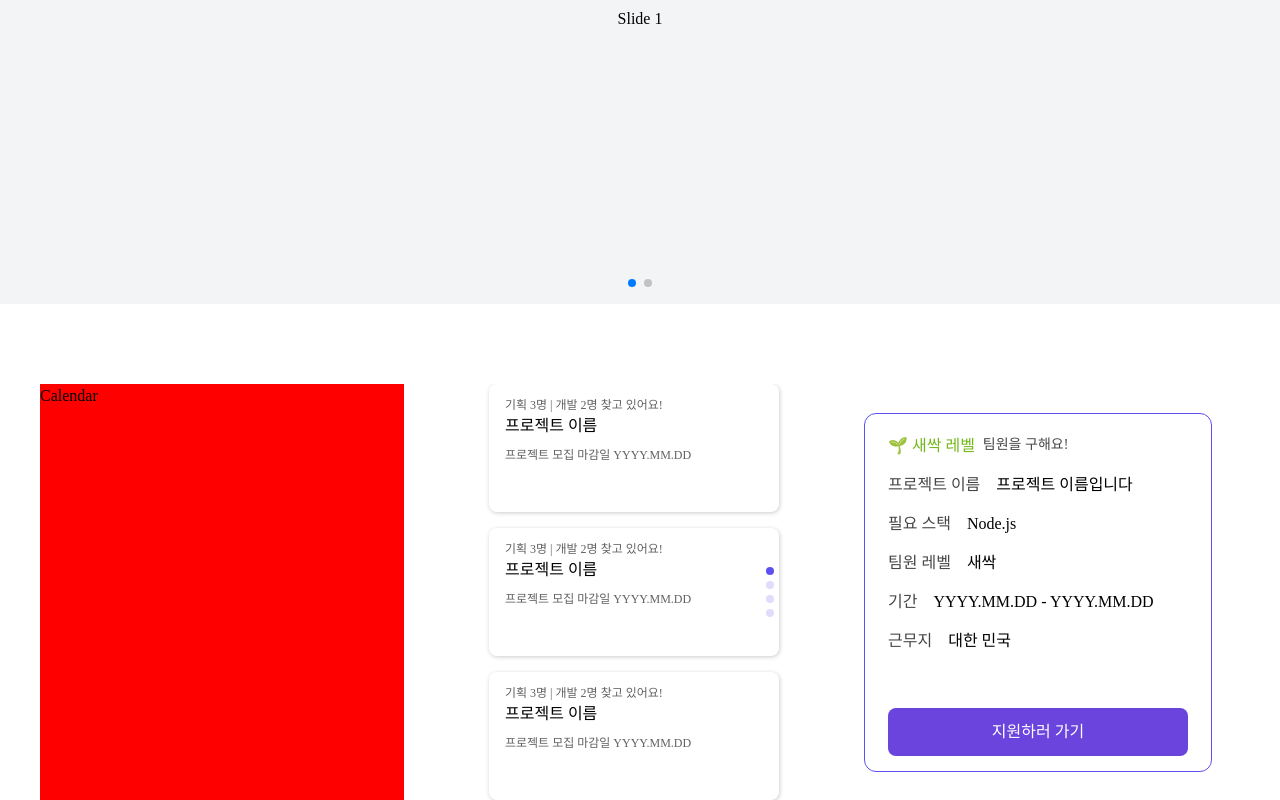
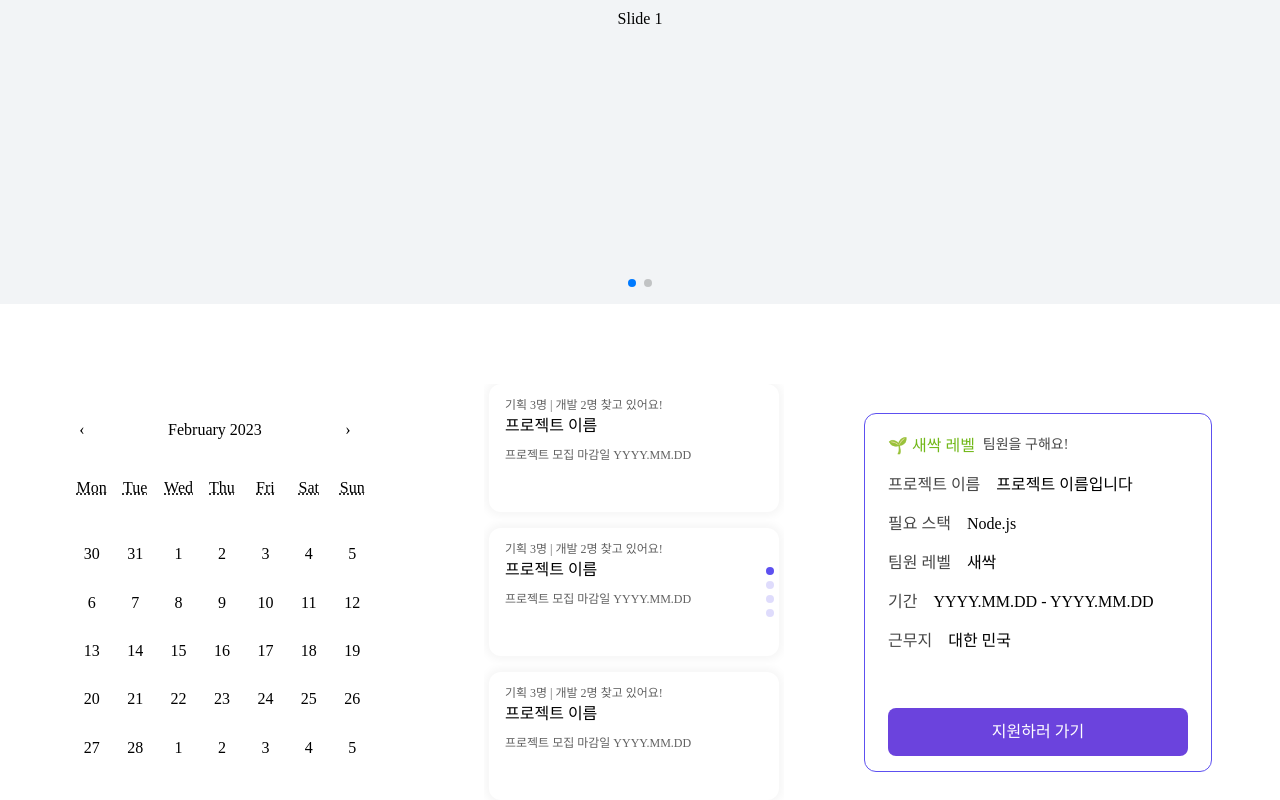
Before and after one commit to Team-Detto/Detto, a React (Create React App) app: page / in a window 1280 px wide. Shown: the part 266-1066 px from the top of the page. Built offline with nearby package versions, Linux system fonts and the light colour scheme.

Commit message:
feat : 캘린더 디자인 구현 / react-calendar type 설치

```diff
--- a/package.json
+++ b/package.json
@@ -13,6 +13,7 @@
     "@types/jest": "^27.0.1",
     "@types/node": "^18.13.0",
     "@types/react": "^18.0.27",
+    "@types/react-calendar": "^3.9.0",
     "@types/react-dom": "^18.0.0",
     "@types/react-helmet-async": "^1.0.3",
     "@types/react-icons": "^3.0.0",
--- a/src/components/main/Calendar/MainCalendar.tsx
+++ b/src/components/main/Calendar/MainCalendar.tsx
@@ -1,11 +1,14 @@
 import styled from '@emotion/styled';
+import ProjectCalendar from './ProjectCalendar';
 import ProjectDetail from './ProjectDetail';
 import ProjectList from './ProjectList';
 
 const MainCalendar = () => {
   return (
     <MainCalendarWrap>
-      <CalendarContainer>Calendar</CalendarContainer>
+      <CalendarContainer>
+        <ProjectCalendar />
+      </CalendarContainer>
       <ProjectListContainer>
         <ProjectList />
       </ProjectListContainer>
@@ -26,7 +29,7 @@ const MainCalendarWrap = styled.div`
 const CalendarContainer = styled.div`
   width: 22.75rem;
   height: 26rem;
-  background-color: red;
+  /* background-color: red; */
 `;
 const ProjectListContainer = styled.div`
   width: 18.75rem;
--- /dev/null
+++ b/src/components/main/Calendar/ProjectCalendar.tsx
@@ -0,0 +1,45 @@
+import { useState } from 'react';
+import Calendar from 'react-calendar';
+import styled from '@emotion/styled';
+
+const ProjectCalendar = () => {
+  const [value, onChange] = useState(new Date());
+
+  return <ProjectCalendarWrap onChange={onChange} value={value} />;
+};
+const ProjectCalendarWrap = styled(Calendar)`
+  .react-calendar {
+    width: 364px;
+    height: 416px;
+  }
+  .react-calendar__navigation__next2-button,
+  .react-calendar__navigation__prev2-button {
+    display: none;
+  }
+  .react-calendar__navigation {
+    margin: 30px 30px auto 30px;
+    width: 290px;
+    height: 32px;
+    display: flex;
+    align-items: center;
+  }
+  .react-calendar__navigation__next-button,
+  .react-calendar__navigation__prev-button {
+    width: 24px;
+    height: 24px;
+  }
+  .react-calendar__month-view__weekdays {
+    text-align: center;
+    margin: 30px;
+    border: none;
+  }
+  .react-calendar__month-view__days {
+    text-align: center;
+    /* background: purple; */
+    width: 304px;
+    height: 242px;
+    margin: 0 auto;
+  }
+`;
+
+export default ProjectCalendar;
--- a/src/components/main/Calendar/ProjectList.tsx
+++ b/src/components/main/Calendar/ProjectList.tsx
@@ -88,9 +88,9 @@ const ProjectListSwiperContainer = styled(Swiper)`
     width: 290px;
     height: 85px;
     background: #ffffff;
-    border-radius: 0.5rem;
+    border-radius: 0.75rem;
     margin: 0 auto;
-    box-shadow: 0.7px 1px 4px 0.1px #cecccc;
+    box-shadow: 0px 0px 8px 4px rgba(0, 0, 0, 0.04);
     &:hover {
       border: 1px solid #5d50f0;
     }
```
Also changed, not shown: .pnp.cjs, 1 other file (tests, documents, lock files or other folders).
